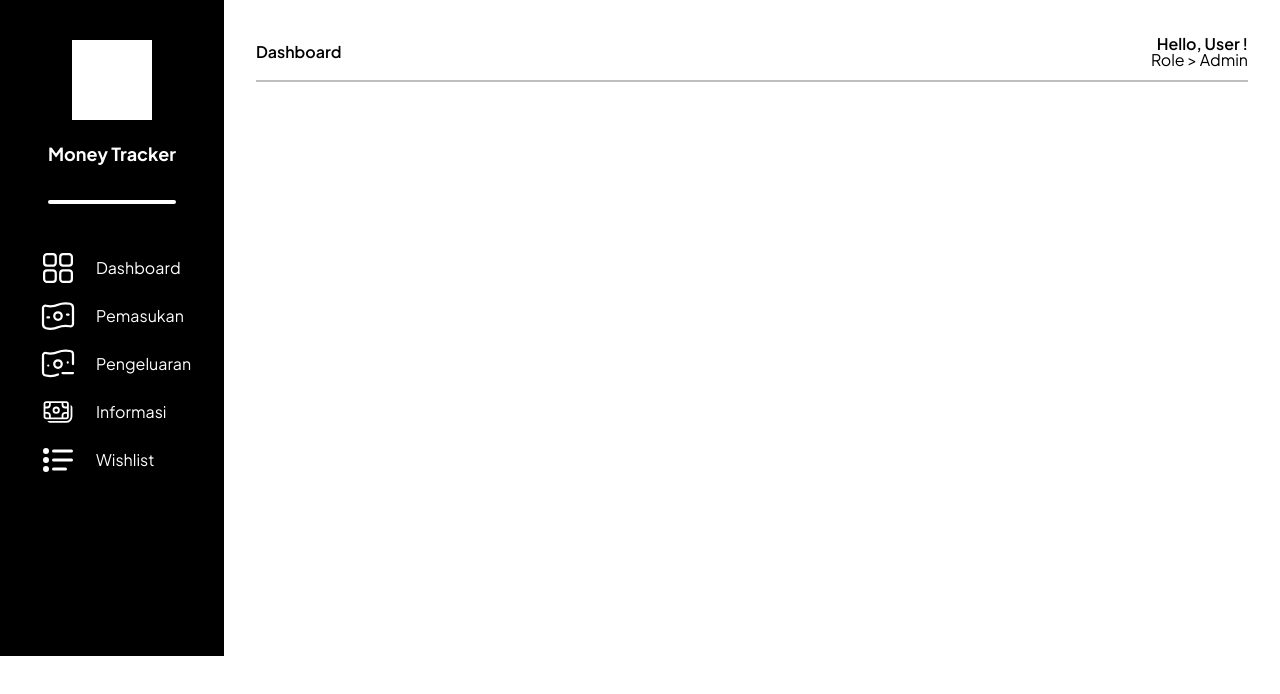
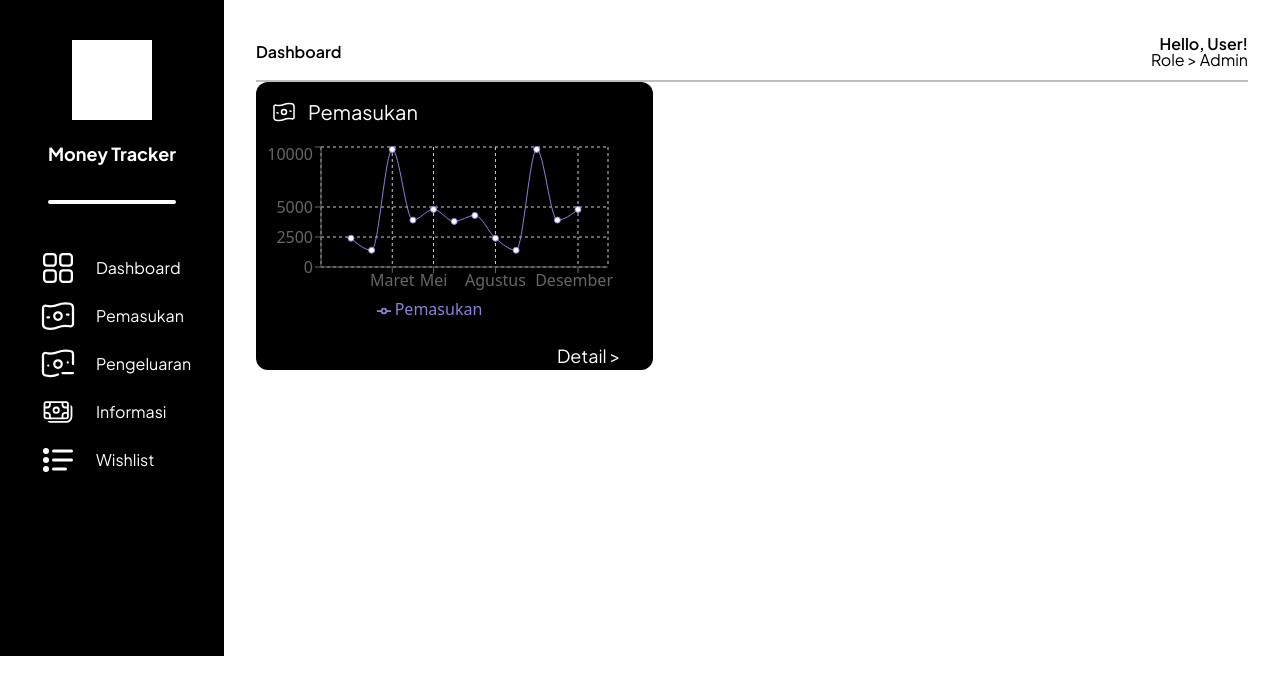
Before and after one commit to Bibintanggg/moneyTrack, a React (Vite) app: page / in a window 1280 px wide. Shown: the top 694 px of the page. Built offline with nearby package versions, Linux system fonts and the light colour scheme.

Commit message:
Finished Dashbard.jsx

```diff
--- a/src/components/Chart.jsx
+++ b/src/components/Chart.jsx
@@ -13,47 +13,67 @@ import {
 
 const data = [
   {
-    name: 'Page A',
-    uv: 4000,
-    pv: 2400,
+    name: 'Januari',
+    Pemasukan: 2400,
     amt: 2400,
   },
   {
-    name: 'Page B',
-    uv: 3000,
-    pv: 1398,
+    name: 'Februari',
+    Pemasukan: 1398,
     amt: 2210,
   },
   {
-    name: 'Page C',
-    uv: 2000,
-    pv: 9800,
+    name: 'Maret',
+    Pemasukan: 9800,
     amt: 2290,
   },
   {
-    name: 'Page D',
-    uv: 2780,
-    pv: 3908,
+    name: 'April',
+    Pemasukan: 3908,
     amt: 2000,
   },
   {
-    name: 'Page E',
+    name: 'Mei',
     uv: 1890,
-    pv: 4800,
+    Pemasukan: 4800,
     amt: 2181,
   },
   {
-    name: 'Page F',
-    uv: 2390,
-    pv: 3800,
+    name: 'Juni',
+    Pemasukan: 3800,
     amt: 2500,
   },
   {
-    name: 'Page G',
-    uv: 3490,
-    pv: 4300,
+    name: 'Juli',
+    Pemasukan: 4300,
     amt: 2100,
   },
+    {
+        name: 'Agustus',
+        Pemasukan: 2400,
+        amt: 2400,
+    },
+    {
+        name: 'September',
+        Pemasukan: 1398,
+        amt: 2210,
+    },
+    {
+        name: 'Oktober',
+        Pemasukan: 9800,
+        amt: 2290,
+    },
+    {
+        name: 'November',
+        Pemasukan: 3908,
+        amt: 2000,
+    },
+    {
+        name: 'Desember',
+        uv: 1890,
+        Pemasukan: 4800,
+        amt: 2181,
+    },
 ];
 
 export default class Example extends PureComponent {
@@ -61,15 +81,14 @@ export default class Example extends PureComponent {
 
   render() {
     return (
-      <ResponsiveContainer width="100%" height="100%">
+      <ResponsiveContainer width="90%" height="65%">
         <LineChart width={500} height={300} data={data}>
           <CartesianGrid strokeDasharray="3 3" />
           <XAxis dataKey="name" padding={{ left: 30, right: 30 }} />
           <YAxis />
           <Tooltip />
           <Legend />
-          <Line type="monotone" dataKey="pv" stroke="#8884d8" activeDot={{ r: 8 }} />
-          <Line type="monotone" dataKey="uv" stroke="#82ca9d" />
+          <Line type="monotone" dataKey="Pemasukan" stroke="#8884d8" activeDot={{ r: 8 }} />
         </LineChart>
       </ResponsiveContainer>
     );
--- a/src/pages/Dashboard.jsx
+++ b/src/pages/Dashboard.jsx
@@ -1,10 +1,21 @@
 import { AreaChart } from "recharts";
 import Chart from "../components/Chart";
+import PemasukanIcon from "../assets/Icons/pemasukan.svg";
 import Sidebar from "../components/Sidebar";
+import { useNavigate } from "react-router-dom";
 
 function Dashboard() {
+    const info = [
+        { title: "Pemasukan", Icon: PemasukanIcon }
+    ];
+
+    const navigate = useNavigate();
+    const handleNavigate = (path) => {
+        navigate(path);
+    };
+
     return (
-        <div className="relative min-h-screen">
+        <section className="relative min-h-screen">
             <Sidebar />
             <div className="ml-56 p-8">
                 <div className="flex justify-between text-left">
@@ -12,8 +23,8 @@ function Dashboard() {
                         Dashboard
                     </h1>
                     <div className="text-right">
-                        <h2 className="text-base font-semibold font-jakarta ">
-                            Hello, User !
+                        <h2 className="text-base font-semibold font-jakarta">
+                            Hello, User!
                         </h2>
                         <p className="-translate-y-2 font-jakarta">
                             Role &gt; Admin
@@ -21,8 +32,31 @@ function Dashboard() {
                     </div>
                 </div>
                 <div className="w-full h-0.5 mx-auto opacity-25 bg-black"></div>
+
+                <div className="flex items-center">
+                    <div className="w-[40%] h-72 bg-black rounded-xl flex flex-col">
+                        <div className="">
+                            {info.map((data, index) => (
+                                <div key={index} className="flex items-center p-4 gap-3">
+                                    <img src={data.Icon} alt={data.title} />
+                                    <p className="text-white font-jakarta text-xl">{data.title}</p>
+                                </div>
+                            ))}
+                        </div>
+                        <Chart />
+                        <div className="flex justify-between items-center mt-4">
+                            <div></div>
+                            <button
+                                className="text-white  w-32 rounded-md text-lg font-jakarta"
+                                onClick={() => handleNavigate('/pemasukan')}
+                            >
+                                Detail &gt;
+                            </button>
+                        </div>
+                    </div>
+                </div>
             </div>
-        </div>
+        </section>
     );
 }
 
```
